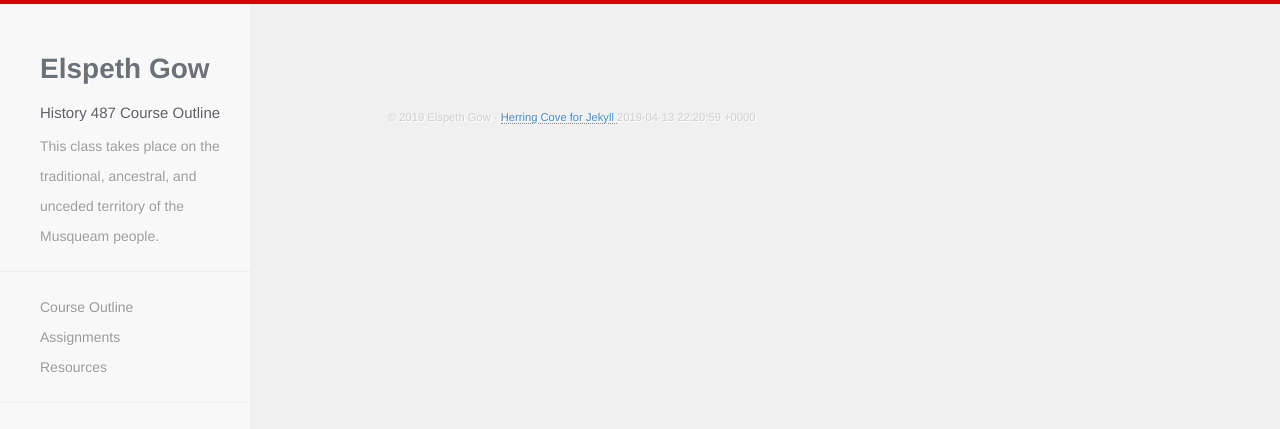
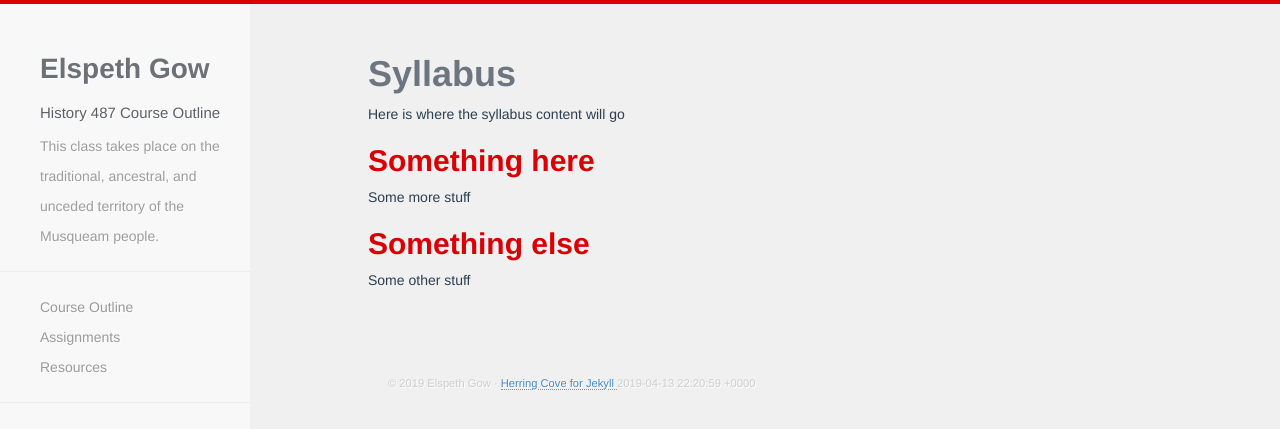
Before and after one commit to esgow/HIST487, a Jekyll site: the page built from syllabus.md, in a window 1280 px wide. Shown: the top 429 px of the page. Built offline with Jekyll 4.4.1, drawn with Linux system fonts in a browser that asks for light colours; nearby versions of some CDN libraries; our own code applies the rules of GitHub Pages for plain Markdown files; Markdown is read by kramdown in place of the engine named in the settings.

Commit message:
Update syllabus.md

```diff
--- a/syllabus.md
+++ b/syllabus.md
@@ -1,3 +1,14 @@
----
-title: Syllabus
----
+# Syllabus
+
+Here is where the syllabus content will go
+
+## Something here
+
+
+Some more stuff
+
+
+## Something else
+
+
+Some other stuff
```
